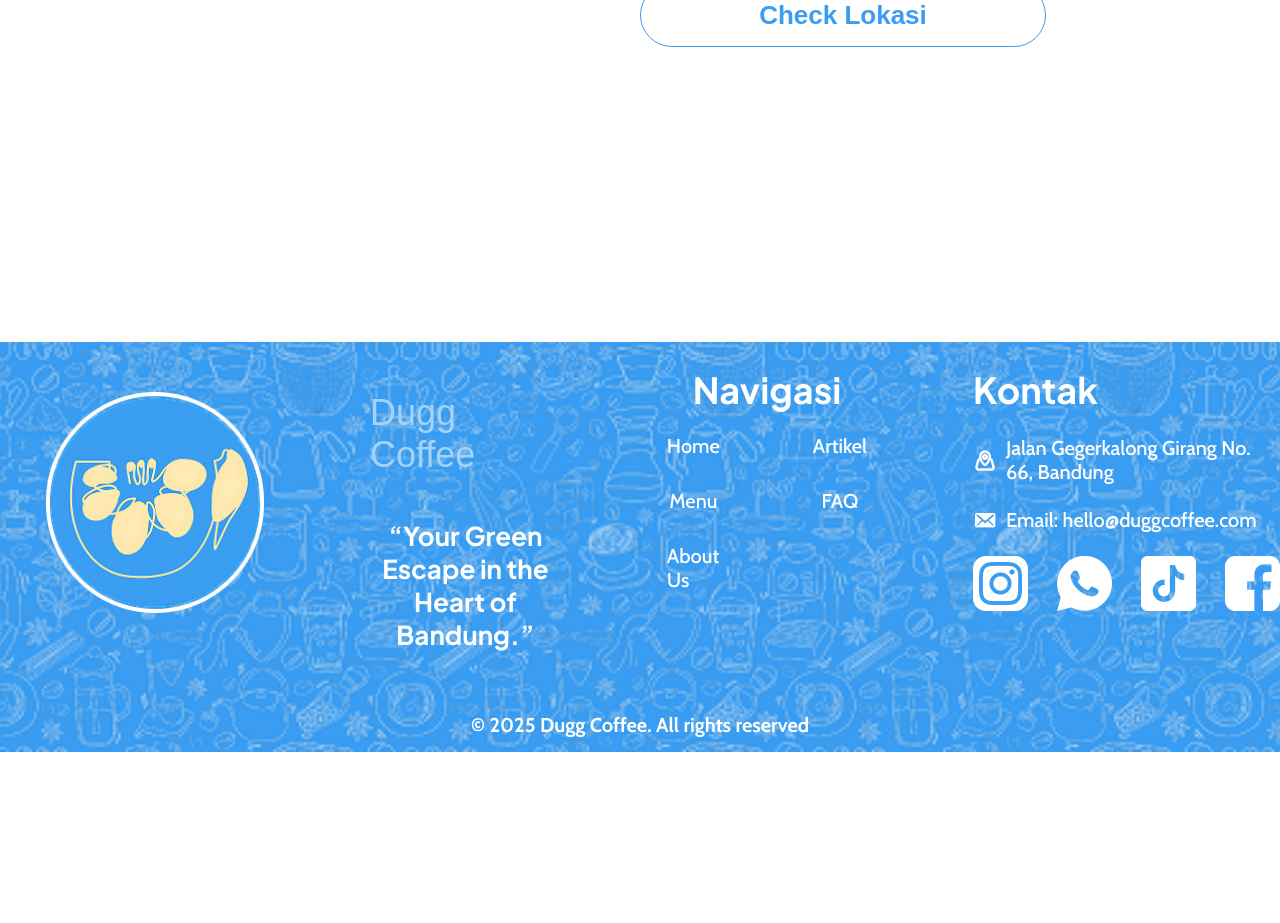
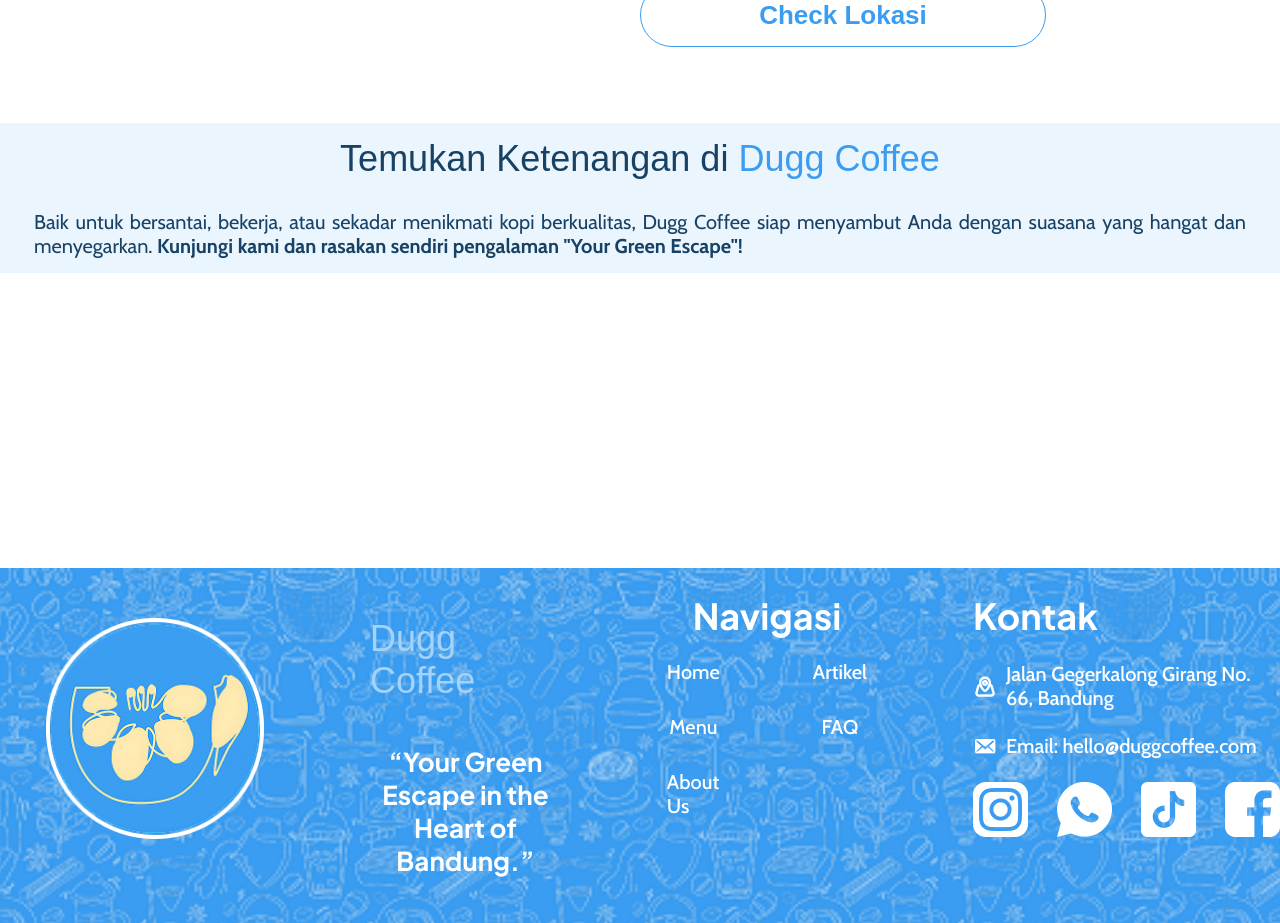
Before and after one commit to AriqFikriTamamy/pbi_dugg_coffee, a website: page about-us.html in a window 1280 px wide. Shown: the part 2445-3368 px from the top of the page. Before the commit the page ends 3197 px from the top, so only its background shows below. Drawn offline with nearby package versions, Linux system fonts and the light colour scheme; a web font is replaced by a local one.

Commit message:
Add Description Section

```diff
--- a/about-us.css
+++ b/about-us.css
@@ -252,3 +252,53 @@
     font-size: 26px;
     border: 1px solid #3A9DF1;
 }
+
+main .container .description{
+    width: 100%;
+    height: 150px;
+    background-color: #EBF5FE;
+    margin-top: 76px;
+    margin-bottom: 55px;
+}
+
+.container .description .description-section{
+    display: flex;
+    flex-direction: column;
+    gap: 30px;
+    margin-left: 34px;
+    margin-right: 34px;
+}
+
+.description .description-section .description-title{
+    font-family:"Poller One", sans-serif;
+    color: #184265;
+    text-align: center;
+    margin-top: 14.5px;
+}
+
+.description-section .description-title h1{
+    font-weight: 400;
+    font-size: 36px;
+}
+
+.description-section .description-title span{
+    font-weight: 400;
+    font-size: 36px;
+    color: #3A9DF1;
+}
+
+.description .description-section .description-text{
+    font-family: 'Cabin', sans-serif;
+    color: #184265;
+    text-align: justify;
+}
+
+.description-section .description-text p{
+    font-weight: 400;
+    font-size: 20px;
+}
+
+.description-section .description-text b{
+    font-weight: 700;
+    font-size: 20px;
+}
--- a/about-us.html
+++ b/about-us.html
@@ -274,8 +274,21 @@
       <div class="container">
         <section class="description">
           <div class="description-section">
-            <div class="description-title"></div>
-            <div class="description-subtitle"></div>
+            <div class="description-title">
+              <h1>Temukan Ketenangan di <span>Dugg Coffee</span></h1>
+            </div>
+
+            <div class="description-text">
+              <p>
+                Baik untuk bersantai, bekerja, atau sekadar menikmati kopi
+                berkualitas, Dugg Coffee siap menyambut Anda dengan suasana yang
+                hangat dan menyegarkan.
+                <b>
+                  Kunjungi kami dan rasakan sendiri pengalaman "Your Green
+                  Escape"!
+                </b>
+              </p>
+            </div>
           </div>
         </section>
       </div>
@@ -346,33 +359,6 @@
           </div>
         </div>
 
-        <!-- <script>
-          let slideIndex = 1;
-          showSlides(slideIndex);
-
-          function buttonSlides(n) {
-            showSlides((slideIndex += n));
-          }
-
-          function showSlides(n) {
-            let slides = document.getElementsByClassName("carousel-item");
-
-            if (n > slides.length) {
-              slideIndex = 1;
-            }
-
-            if (n < 1) {
-              slideIndex = slides.length;
-            }
-
-            for (i = 0; i < slides.length; i++) {
-              slides[i].style.display = "none";
-            }
-
-            slides[slideIndex - 1].style.display = "block";
-          }
-        </script> -->
-
         <div class="footer-copyright">
           <p>&copy; 2025 Dugg Coffee. All rights reserved</p>
         </div>
```
